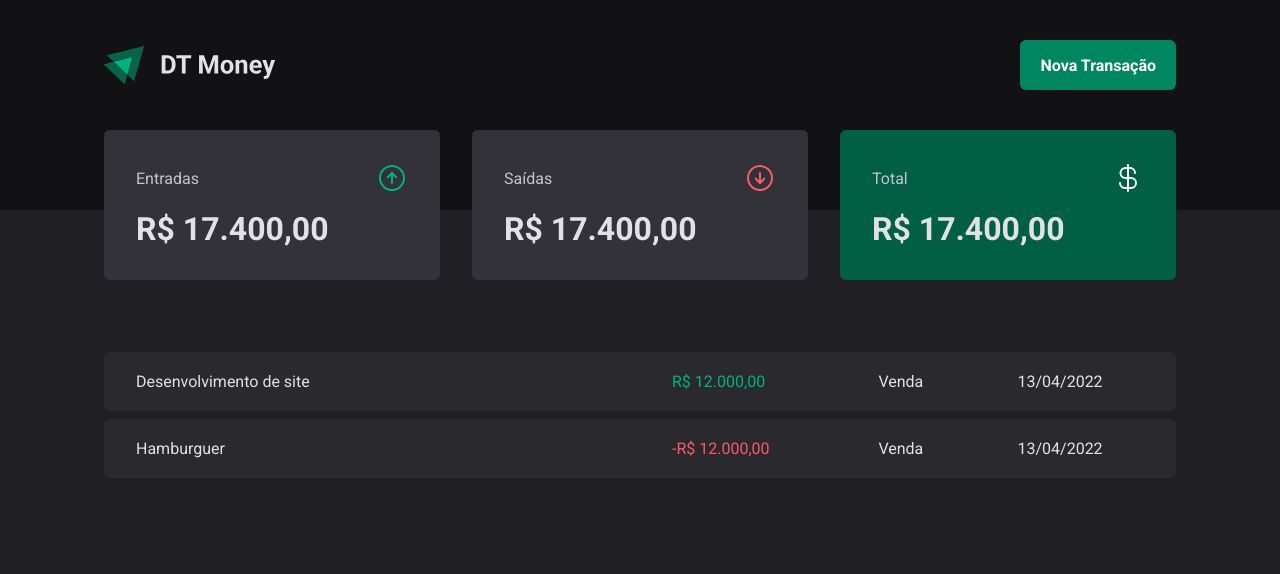
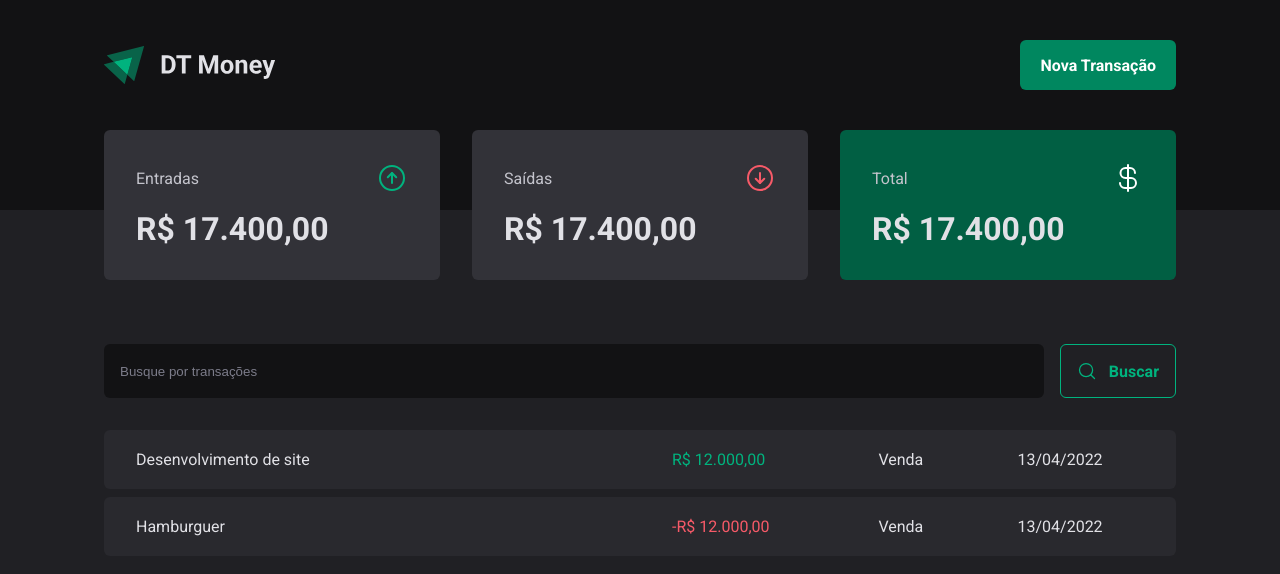
Before and after one commit to lucasivisson/DT-Money, a React (Vite) app: page / in a window 1280 px wide. Shown: the top 574 px of the page. Built offline with nearby package versions, Linux system fonts and the light colour scheme.

Commit message:
✨ introduce search form component

```diff
--- a/src/components/SearchForm/index.tsx
+++ /dev/null
@@ -1,3 +0,0 @@
-export function SearchForm() {
-
-}
--- /dev/null
+++ b/src/pages/Transactions/components/SearchForm/index.tsx
@@ -0,0 +1,15 @@
+import { MagnifyingGlass } from "phosphor-react";
+import { SearchFormContainer } from "./styles";
+
+export function SearchForm() {
+  return (
+    <SearchFormContainer>
+      <input type="text" placeholder="Busque por transações" />
+
+      <button type="submit">
+        <MagnifyingGlass size={20}/>
+        Buscar
+      </button>
+    </SearchFormContainer>
+  )
+}
--- /dev/null
+++ b/src/pages/Transactions/components/SearchForm/styles.ts
@@ -0,0 +1,40 @@
+import styled from "styled-components";
+
+export const SearchFormContainer = styled.form`
+  display: flex;
+  gap: 1rem;
+
+  input {
+    flex: 1;
+    border-radius: 6px;
+    border: 0;
+    background: ${props => props.theme['gray-900']};
+    color: ${props => props.theme['gray-300']};
+    padding: 1rem;
+
+    &::placeholder {
+      color: ${props => props.theme['gray-500']};
+    }
+  }
+
+  button {
+    display: flex;
+    align-items: center;
+    gap: 0.75rem;
+
+    border: 0;
+    padding: 1rem;
+    background: transparent;
+    border: 1px solid ${props => props.theme['green-300']};
+    color: ${props => props.theme["green-300"]};
+    font-weight: bold;
+    border-radius: 6px;
+
+    &:hover{
+      background: ${props => props.theme['green-500']};
+      border-color: ${props => props.theme['green-500']};
+      color: ${props => props.theme.white};
+      transition: background-color 0.2s, color 0.2s, border-color 0.2s;
+    }
+  }
+`
--- a/src/pages/Transactions/index.tsx
+++ b/src/pages/Transactions/index.tsx
@@ -1,5 +1,6 @@
 import { Header } from "../../components/Header";
 import { Summary } from "../../components/Summary";
+import { SearchForm } from "./components/SearchForm";
 import { PriceHighlight, TransactionsContainer, TransactionsTable } from "./styles";
 
 export function Transactions() {
@@ -9,6 +10,7 @@
       <Summary />
 
       <TransactionsContainer>
+        <SearchForm/>
         <TransactionsTable>
           <tbody>
             <tr>
--- a/src/pages/Transactions/styles.ts
+++ b/src/pages/Transactions/styles.ts
@@ -11,7 +11,7 @@
   width: 100%;
   border-collapse: separate;
   border-spacing: 0 0.5rem;
-  /* margin-top: 1.5rem; */
+  margin-top: 1.5rem;
 
   td {
     padding: 1.25rem 2rem;
```
Also changed, not shown: src/components/SearchForm/styles.ts (deleted, +0 -15 lines).
